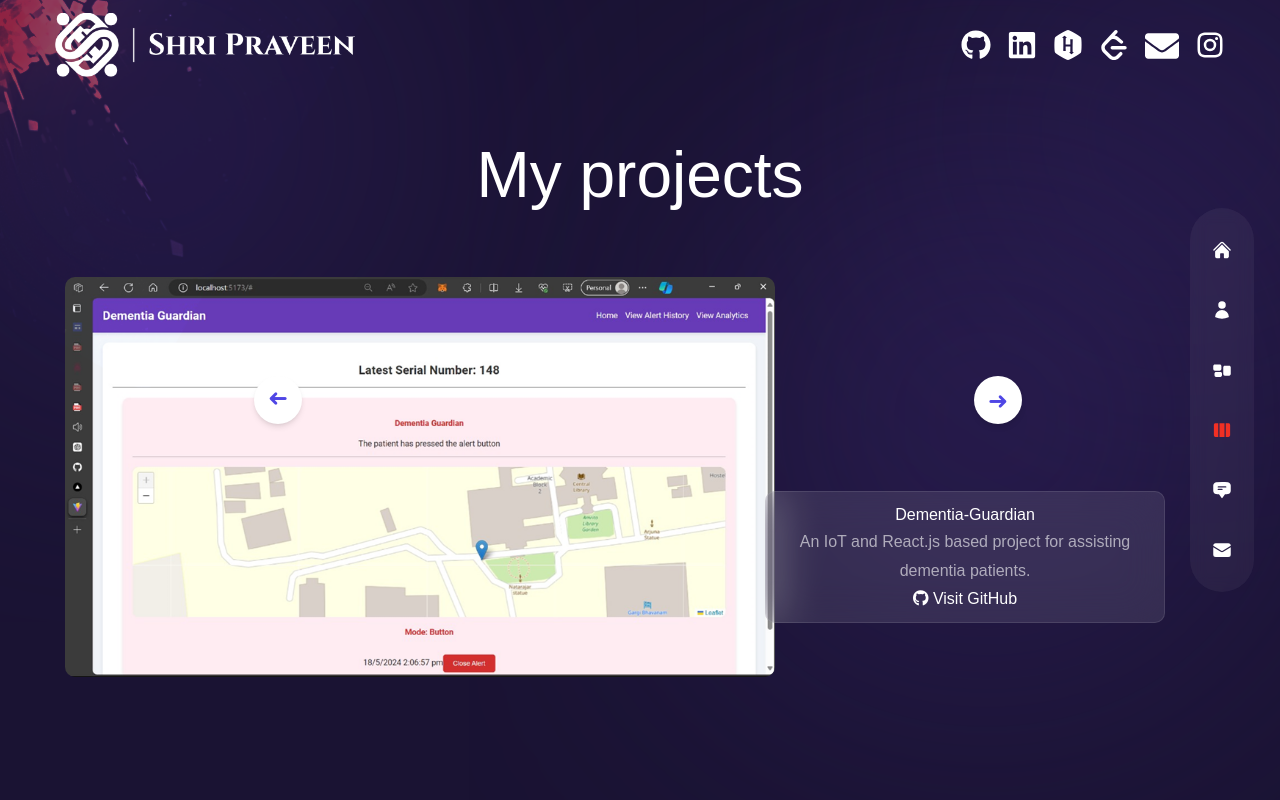
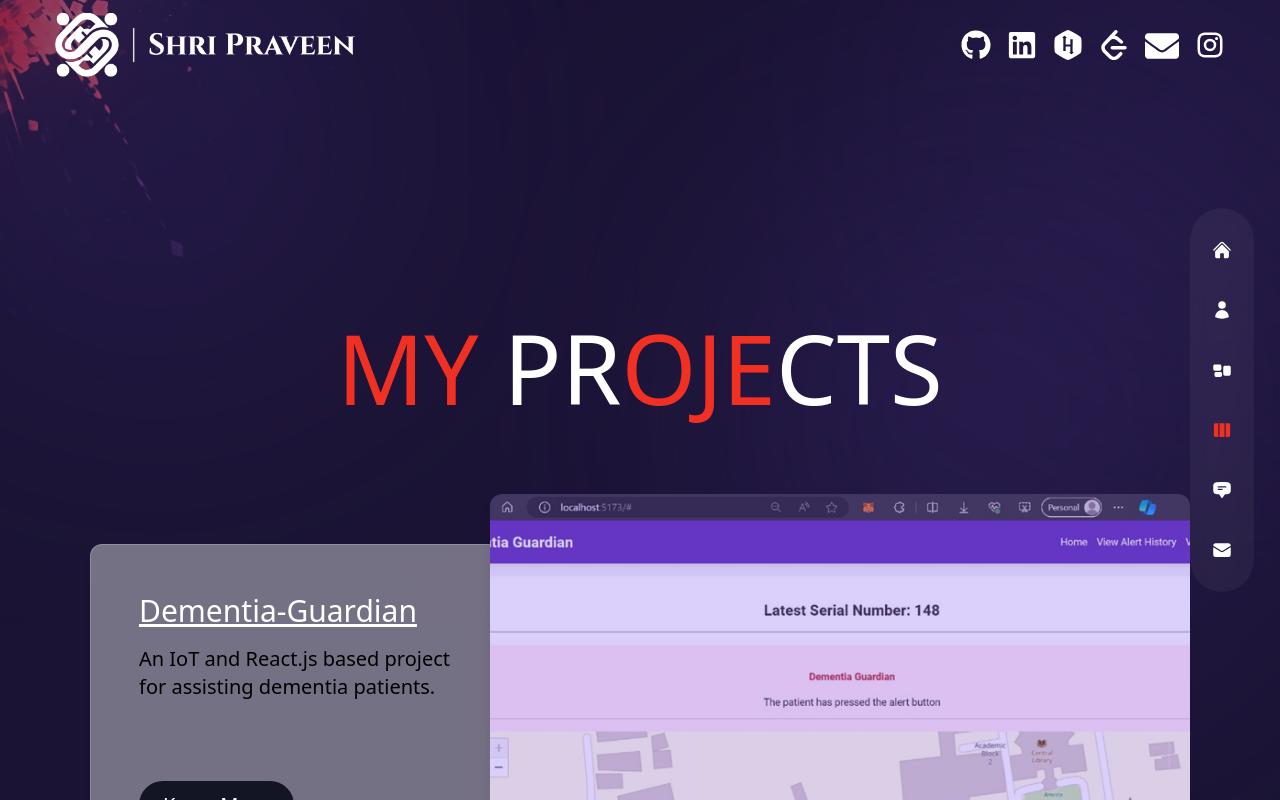
Before and after one commit to shripraveen21/My-Portfolio, a Next.js app: page /work in a window 1280 px wide. Built offline with nearby package versions, Linux system fonts and the light colour scheme.

Commit message:
Work section with animation

```diff
--- a/components/Header.js
+++ b/components/Header.js
@@ -1,3 +1,5 @@
+
+
 // next image
 import Image from 'next/image';
 
@@ -8,9 +10,11 @@ import Link from 'next/link';
 
 import Socials from '../components/Socials';
 
+
+
 const Header = () => {
   return (
-    <header className='absolute z-30 w-full flex items-center px-16 xl:px-0 xl:h-[90px]'>
+    <header className='fixed z-50 w-full flex items-center px-20 xl:px-0 xl:h-[90px] '>
       <div className='container mx-auto'>
         <div className='flex flex-col lg:flex-row justify-between items-center gap-y-6 py-8'>
           {/* logo */}
@@ -21,7 +25,6 @@ const Header = () => {
               height={66}
               alt=''
               priority={true}
-
             />
           </Link>
           <Socials/>
@@ -32,4 +35,3 @@ const Header = () => {
 };
 
 export default Header;
-// 1:07:47;
--- a/components/Layout.js
+++ b/components/Layout.js
@@ -23,7 +23,7 @@ import TopLeftImg from '../components/TopLeftImg';
 
 const Layout = ({ children }) => {
   return (
-    <div className={'page bg-site text-white bg-cover bg-no-repeat ${sora.variable font-sora relative'}>
+    <div className={'page bg-site text-white bg-cover bg-no-repeat ${sora.variable font-sora relative overflow-y-auto !scroll-smooth'}>
       <TopLeftImg />
       <Nav />
       <Header />
--- a/components/TopLeftImg.js
+++ b/components/TopLeftImg.js
@@ -3,7 +3,7 @@ import Image from 'next/image';
 
 const TopLeftImg = () => {
   return (
-    <div className='absolute left-0 top-0 mix-blend-color-dodge z-10 w-[200px] xl:w-[400px] opacity-50'>
+    <div className='fixed left-0 top-0 mix-blend-color-dodge z-10 w-[200px] xl:w-[400px] opacity-50'>
       <Image src='/top-left-img.png' width={400} height={400} alt='' />
     </div>
   );
--- a/package.json
+++ b/package.json
@@ -15,7 +15,7 @@
     "@fortawesome/react-fontawesome": "^0.2.2",
     "@headlessui/react": "^2.1.1",
     "@next/font": "^13.4.4",
-    "framer-motion": "^10.12.16",
+    "framer-motion": "^11.2.12",
     "next": "13.4.3",
     "react": "18.2.0",
     "react-confetti": "^6.1.0",
--- a/pages/work/index.js
+++ b/pages/work/index.js
@@ -1,9 +1,7 @@
-
-import React, { useState } from 'react';
-import Head from 'next/head';
-import styles from './work.module.css'; // Importing scoped styles from work.module.css
-import { motion } from 'framer-motion';
-
+import React, { useRef } from 'react';
+import { motion, useInView } from 'framer-motion';
+import { fadeIn } from '../../variants';
+const Work = () => {
   const projects = [
     {
       title: 'Dementia-Guardian',
@@ -12,7 +10,7 @@ const projects = [
       image: '/dementia-guardian.png',
     },
     {
-    title: 'Intelligent Inventory and Investment Management System',
+      title: 'Intelligent Inventory Management System',
       link: 'https://github.com/shripraveen21/Intelligent-inventory-and-investment-Management-system',
       description: 'A system built with React.js to manage inventory and investments intelligently.',
       image: '/inventory-management.png',
@@ -67,71 +65,93 @@ const projects = [
     },
   ];
 
-const work = () => {
-  const [currentIndex, setCurrentIndex] = useState(0);
-
-  const nextProject = () => {
-    setCurrentIndex((prevIndex) => (prevIndex + 1) % projects.length);
-  };
-
-  const prevProject = () => {
-    setCurrentIndex((prevIndex) => (prevIndex - 1 + projects.length) % projects.length);
-  };
+  return (
+    <section id="projects" className="flex items-center justify-center py-20">
+      <div className="container mx-auto max-w-7xl px-6 xl:mt-28">
+        {/* ... (header remains the same) */}
+        <motion.h2
+          variants={fadeIn("right", 0.4)}
+          initial="hidden"
+          animate="show"
+          exit="hidden"
+          className="text-center uppercase font-sora text-4xl md:text-8xl  md:mb-20 xl:mb-10 relative mb-10 mt-32">
+          <span className='text-accent'>My</span> Pr<span className='text-accent'>oje</span>cts
+        </motion.h2>
+        <div className="grid grid-cols-1 md:grid-cols-2 lg:grid-cols-3 gap-72 md:hidden ">
+          {projects.map((project, index) => (
+            <div key={index} className="bg-white/10 rounded-lg overflow-hidden shadow-lg ">
+              <img src={project.image} alt={project.title} className="w-full h-64 object-cover" />
+              <div className="p-6">
+                <h2 className="text-xl md:text-2xl font-bold mb-2">{project.title}</h2>
+                <p className="text-sm md:text-base text-white mb-4">{project.description}</p>
+                <div className="flex justify-between">
+                  <a href={project.link} className="bg-blue-500 hover:bg-blue-600 text-white text-sm md:text-base px-4 py-2 rounded inline-block">Know More</a>
+                  <a href={project.link} className="bg-blue-500 hover:bg-blue-600 text-white text-sm md:text-base px-4 py-2 rounded inline-block">Preview</a>
+                </div>
+              </div>
+            </div>
+          ))}
+        </div>
+        <div className="hidden md:block space-y-80">
+          {projects.map((project, index) => {
+            const ref = useRef(null);
+            const isInView = useInView(ref, { once: true, amount: 0.5 });
 
             return (
-    <div className="overflow-hidden relative">
-      <div className={`${styles.page} flex flex-col h-screen`}>
-        <Head>
-          <meta charSet="UTF-8" />
-          <meta name="viewport" content="width=device-width, initial-scale=1.0" />
-          <title>Work</title>
-          <link
-            rel="stylesheet"
-            href="https://cdnjs.cloudflare.com/ajax/libs/font-awesome/6.5.2/css/all.min.css"
-            integrity="sha512-SnH5WK+bZxgPHs44uWIX+LLJAJ9/2PkPKZ5QiAj6Ta86w+fsb2TkcmfRyVX3pBnMFcV7oQPJkl9QevSCWr3W6A=="
-            crossOrigin="anonymous"
-            referrerPolicy="no-referrer"
-          />
-        </Head>
-        <section className={`${styles.section} flex flex-col justify-center items-center px-4 py-8`}>
-          <h1 className={styles['main-title']}>My projects</h1>
-          <div className={`${styles.content} flex flex-col md:flex-row md:gap-10`}>
-            <div className={`${styles.image} w-full md:w-1/2 mb-4 md:mb-0`}>
-              <img src={projects[currentIndex].image} alt="Project Image" />
+              <div key={index} ref={ref} className={`flex ${index % 2 === 0 ? 'flex-row-reverse' : 'flex-row'} items-center justify-center mx-auto xl:mt-32 xl:mb-96 h-[400px] w-[1100px]`}>
+                <motion.div
+                  variants={fadeIn("left", 0.6)}
+                  initial="hidden"
+                  animate={isInView ? "show" : "hidden"}
+                  className={`flex-1 ${index % 2 === 0 ? 'ml-[-10px]' : 'mr-[-10px]'} relative z-10`}
+                >
+                  {/* ... (image content remains the same) */}
+                <div className="overflow-hidden rounded-xl shadow-lg relative h-[500px] w-[700px]">
+                  <img src={project.image} alt={project.title} className="object-cover w-full h-full transition-transform duration-300 hover:scale-110" />
+                  <div className="absolute inset-0 bg-[rgba(90,36,237,0.22)]"></div>
                 </div>
-            <div className={`${styles['text-box']} flex flex-col justify-center md:w-1/2`}>
-              <h3>{projects[currentIndex].title}</h3>
-              <p>{projects[currentIndex].description}</p>
-              <a
-                href={projects[currentIndex].link}
-                className="icon mt-4 md:mt-0 justify-center"
-                target="_blank"
-                rel="noopener noreferrer"
+                </motion.div>
+                <motion.div
+                  variants={fadeIn("right", 0.4)}
+                  initial="hidden"
+                  animate={isInView ? "show" : "hidden"}
+                  className="flex-1  h-[400px] w-[500px] p-12 rounded-xl shadow-md z-0 bg-opacity-40 backdrop-blur-lg bg-white border border-opacity-20 border-white"
                 >
-                <i className="fab fa-github"></i> Visit GitHub
-              </a>
+                  <motion.h2
+                    variants={fadeIn("right", 0.4)}
+                    initial="hidden"
+                    animate={isInView ? "show" : "hidden"}
+                    className="text-3xl font-montserrat mb-4 text-white underline"
+                  >
+                    {project.title}
+                  </motion.h2>
+                  <motion.h3
+                    variants={fadeIn("up", 0.4)}
+                    initial="hidden"
+                    animate={isInView ? "show" : "hidden"}
+                    className="text-xl mb-20 text-black"
+                  >
+                    {project.description}
+                  </motion.h3>
+                  {/* ... (rest of the content remains the same) */}
+                <motion.div
+                  variants={fadeIn("down", 0.4)}
+                  initial="hidden"
+                  animate="show"
+                  exit="hidden"
+                  className="flex flex-row gap-8 ">
+                  <a href={project.link} target="_blank" rel="noopener noreferrer" className="bg-primary text-white text-xl px-6 py-2.5 rounded-full inline-block">Know More</a>
+
+                </motion.div>
+                </motion.div>
+              </div>
+            );
+          })}
         </div>
       </div>
     </section>
-        <div className="absolute inset-y-1/2 w-full flex justify-between items-center px-4">
-          <button
-            className="bg-white rounded-full shadow-md h-12 w-12 text-2xl xl:ml-60 text-indigo-600 hover:text-indigo-400 focus:text-indigo-400 focus:outline-none focus:shadow-outline"
-            onClick={prevProject}
-          >
-            <span className="block" style={{ transform: 'scale(-1)' }}>
-              &#x279c;
-            </span>
-          </button>
-          <button
-            className="bg-white rounded-full shadow-md h-12 w-12 xl:mr-60 text-2xl text-indigo-600 hover:text-indigo-400 focus:text-indigo-400 focus:outline-none focus:shadow-outline"
-            onClick={nextProject}
-          >
-            <span className="block">&#x279c;</span>
-          </button>
-        </div>
-      </div>
-    </div>
   );
 };
 
-export default work;
+
+export default Work;
--- a/pages/work/work.module.css
+++ b/pages/work/work.module.css
@@ -1,138 +1,16 @@
-/* Scoped styles for Work component */
-.page {
-  display: flex;
-  flex-direction: row;
-  overflow-x: hidden;
-  scroll-snap-type: x mandatory;
-  -webkit-overflow-scrolling: touch;
-  height: 100vh;
-  scroll-behavior: smooth;
-  position: relative;
+/* styles/global.css or styles/Work.module.css */
+
+@keyframes appear {
+  from {
+    opacity: 0;
+    clip-path: inset(100% 100% 0 0);
+  }
+  to {
+    opacity: 1;
+    clip-path: inset(0 0 0 0);
+  }
 }
 
-.section {
-  scroll-snap-align: start;
-  flex: 0 0 100%;
-  width: 100%;
-  min-width: 100%;
-  margin: 2px;
-  display: flex;
-  justify-content: center;
-  align-items: center;
-  text-align: center;
-  color: white;
-  padding: 20px;
-  font-family: "Poppins", sans-serif;
-  transition: transform 0.5s ease-in-out;
-  position: relative;
+.block {
+  animation: appear 1s linear forwards;
 }
-
-.container {
-  display: flex;
-  justify-content: center;
-  align-items: center;
-  flex-direction: column;
-}
-
-.main-title {
-  font-size: 4em;
-  margin-bottom: 50px;
-}
-
-.content {
-  display: flex;
-  justify-content: center;
-  align-items: center;
-  width: 100%;
-  max-width: 1150px;
-}
-
-.image {
-  position: relative;
-  width: 800px;
-  height: 400px;
-  overflow: hidden;
-}
-
-.image img {
-  position: absolute;
-  width: 100%;
-  height: 100%;
-  object-fit: cover;
-  border-radius: 10px;
-}
-
-.text-box {
-  position: relative;
-  background-color: rgba(255, 255, 255, 0.1);
-  max-width: 400px;
-  border: 1px solid rgba(255, 255, 255, 0.1);
-  transform: translateX(-50px) translateY(80px);
-  padding: 10px;
-  border-radius: 10px;
-  backdrop-filter: blur(20px);
-}
-.media-icons {
-  margin-top: 100px;
-}
-
-.media-icons a {
-  color: white;
-  font-size: 2em;
-  margin: 60px;
-}
-
-.navigation-buttons {
-  position: absolute;
-  top: 50%;
-  transform: translateY(-50%);
-  z-index: 999;
-}
-
-.prev-button,
-.next-button {
-  position: absolute;
-  top: 50%;
-  transform: translateY(-50%);
-  background-color: rgba(0, 0, 0, 0.3);
-  color: white;
-  border: none;
-  border-radius: 50%;
-  width: 40px;
-  height: 40px;
-  font-size: 1.5em;
-  display: flex;
-  justify-content: center;
-  align-items: center;
-  cursor: pointer;
-  transition: background-color 0.3s ease;
-}
-
-.prev-button:hover,
-.next-button:hover {
-  background-color: rgba(0, 0, 0, 0.5);
-}
-
-.prev-button {
-  left: 20px;
-}
-
-.next-button {
-  right: 20px;
-}
-
-@media (max-width: 768px) {
-  .text-box {
-    transform: none;
-    max-width: 400px; /* Example adjustment for smaller screens */
-    transform: translateX(-0px) translateY(0px);
-    margin: 0;
-  }
-  .image {
-    position: relative;
-    width: 400px;
-    height: 200px;
-    overflow: hidden;
-  }
-
-}
```
Also changed, not shown: 1 other file (tests, documents, lock files or other folders). Lines whose indentation alone changed are shown as unchanged.
